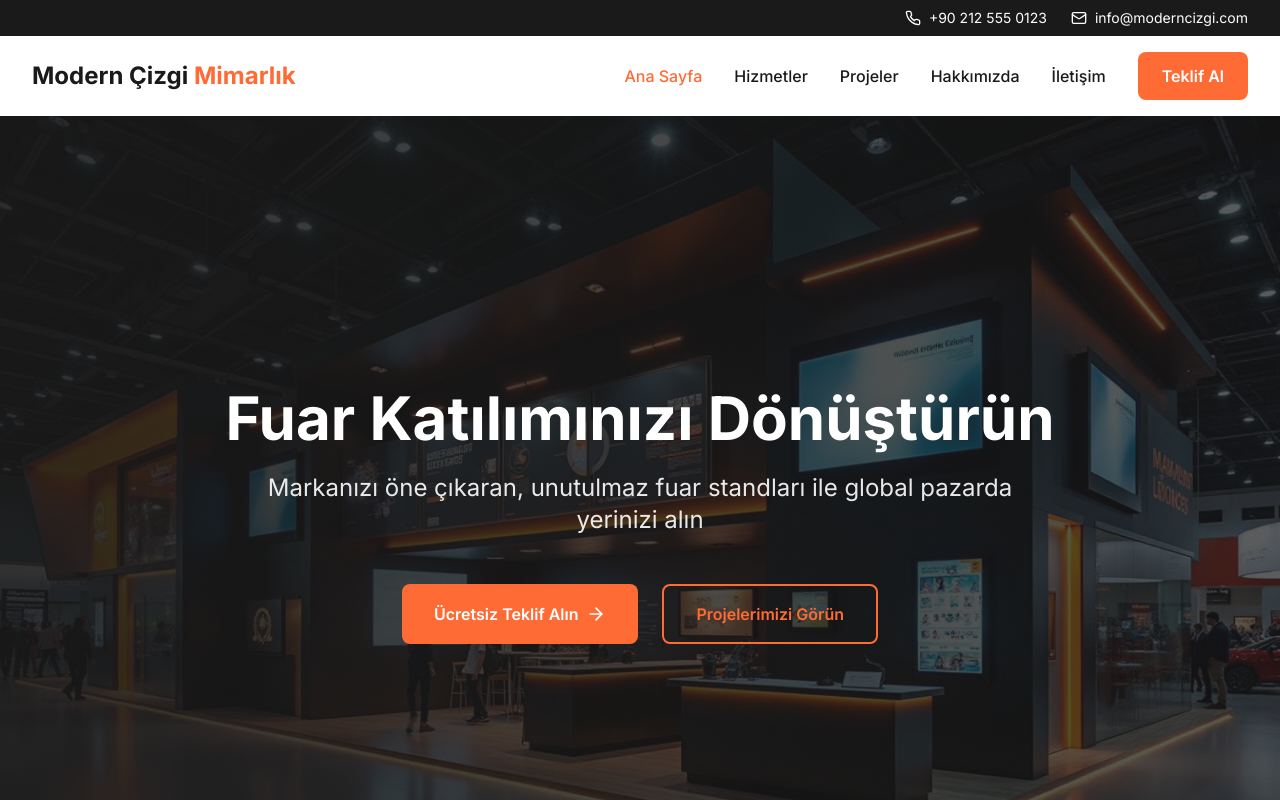
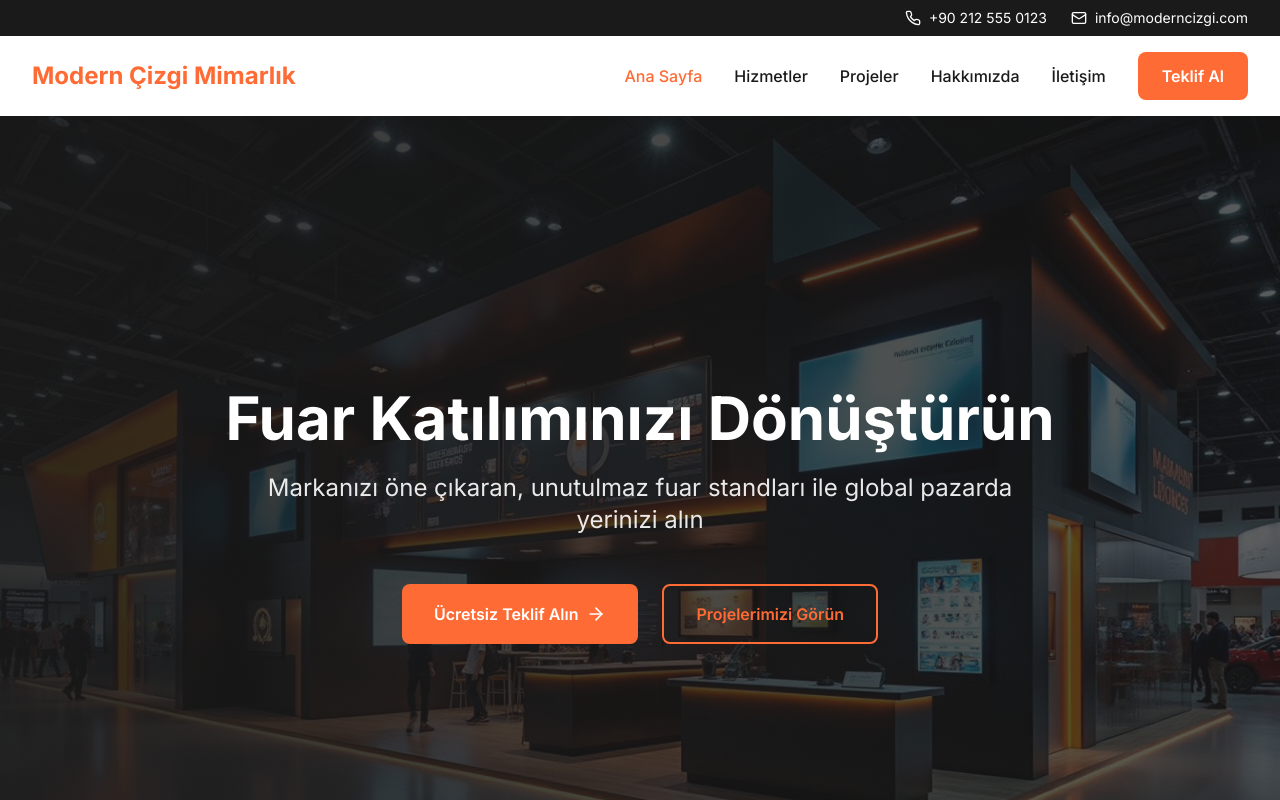
Before and after one commit to mertocp/modern-cizgi-website, a Next.js app: page / in a window 1280 px wide. Shown: the top 800 px of the page. Built offline with nearby package versions, Linux system fonts and the light colour scheme.

Commit message:
footer, navigation change

```diff
--- a/components/Footer.tsx
+++ b/components/Footer.tsx
@@ -8,8 +8,8 @@ export default function Footer() {
         <div className="grid grid-cols-1 md:grid-cols-2 lg:grid-cols-4 gap-12 mb-12">
           {/* Company Info */}
           <div>
-            <h3 className="text-2xl font-bold mb-4">
-              Modern Çizgi <span className="text-primary">Mimarlık</span>
+            <h3 className="text-2xl font-bold mb-4 text-primary">
+              Modern Çizgi Mimarlık
             </h3>
             <p className="text-light/80 mb-6">
               Fuarlarda markanızı öne çıkaran, profesyonel ve etkileyici stand çözümleri sunuyoruz.
@@ -115,7 +115,7 @@ export default function Footer() {
 
         <div className="border-t border-light/20 pt-8 flex flex-col md:flex-row justify-between items-center">
           <p className="text-light/60 text-sm mb-4 md:mb-0">
-            © 2024 Modern Çizgi Mimarlık. Tüm hakları saklıdır.
+            © 2025 Modern Çizgi Mimarlık. Tüm hakları saklıdır.
           </p>
           <div className="flex space-x-6 text-sm text-light/60">
             <Link href="/gizlilik-politikasi" className="hover:text-primary transition-colors">
--- a/components/Navigation.tsx
+++ b/components/Navigation.tsx
@@ -56,8 +56,8 @@ export default function Navigation() {
           <div className="flex items-center justify-between h-20">
             {/* Logo */}
             <Link href="/" className="flex items-center space-x-2">
-              <span className="text-2xl font-bold text-dark">
-                Modern Çizgi <span className="text-primary">Mimarlık</span>
+              <span className="text-2xl font-bold text-primary">
+                Modern Çizgi Mimarlık
               </span>
             </Link>
 
```
